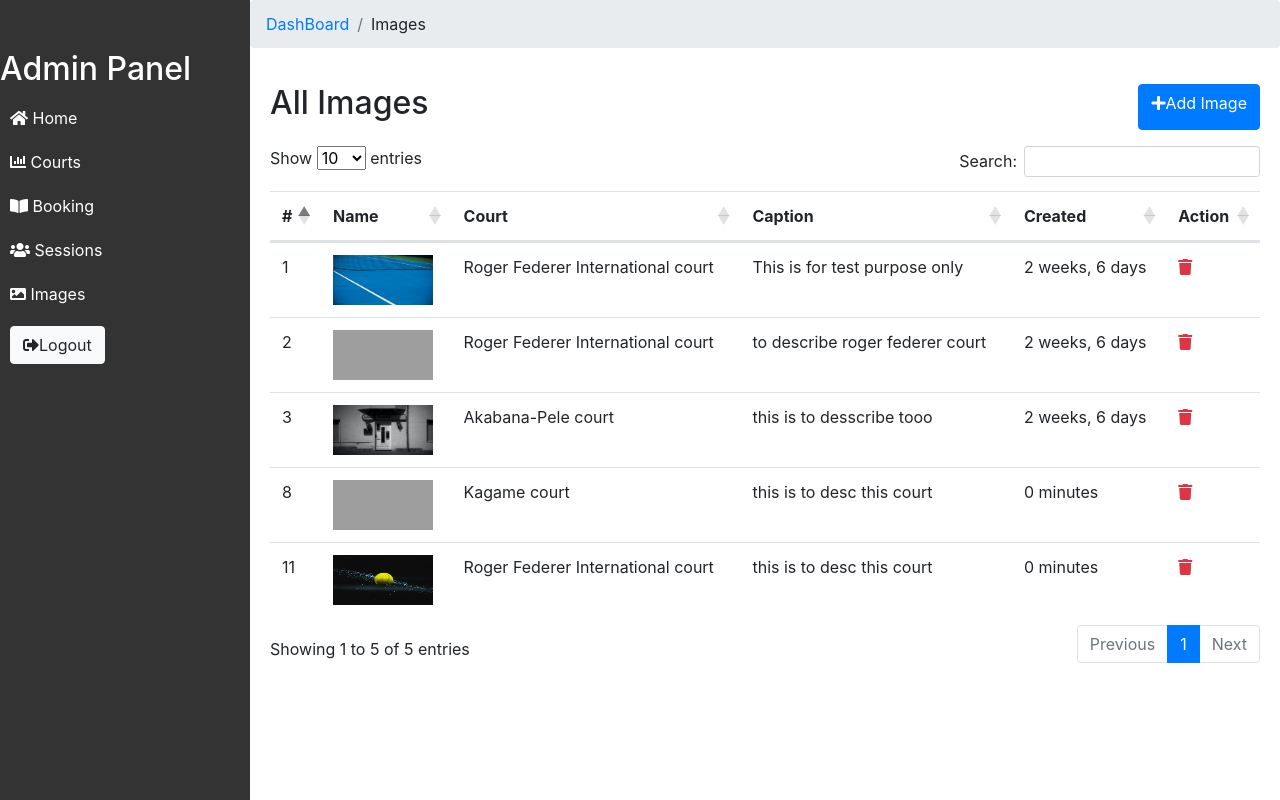
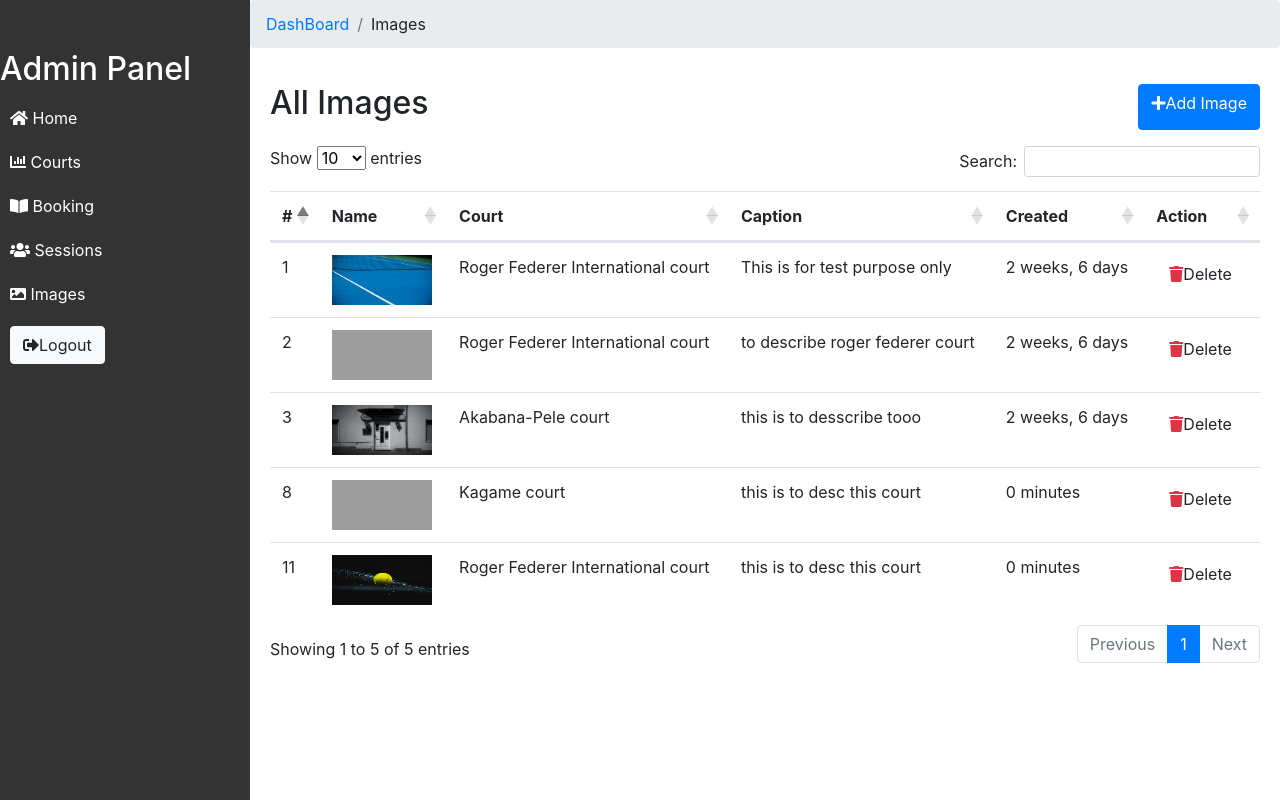
Before and after one commit to nrbrt2002/tenisCourtBookingSystem, a Django app: page /dashboard/images in a window 1280 px wide. Run offline with Django 5.2, Linux system fonts and the light colour scheme; a user stored in the database is signed in; data comes from the database, SQL or seed files in the repository; both versions use the stored data as it was after the commit; some libraries are stand-ins or nearby versions; grey boxes are pictures that could not be loaded.

Commit message:
added the delete uploaded file functionality when the object is deleted

```diff
--- a/App/models.py
+++ b/App/models.py
@@ -51,6 +51,9 @@ class Image(models.Model):
     caption = models.TextField()
     created_at = models.DateTimeField(auto_now_add=True)
 
+    def delete(self, *args, **kwargs):
+        self.name.delete()
+        super().delete(*args, **kwargs)
 
 class Sessions(models.Model):
     name = models.CharField(max_length=50, unique=True)
--- a/App/templates/App/admin/admin-images.html
+++ b/App/templates/App/admin/admin-images.html
@@ -19,7 +19,8 @@
     <div style="padding: 20px;">
         <div class="d-flex justify-content-between mb-3">
             <h2>All Images</h2>
-            <a href="" class="btn btn-primary" data-toggle="modal" data-target="#exampleModal"><i class="fas fa-plus"></i>Add Image</a>
+            <a href="" class="btn btn-primary" data-toggle="modal" data-target="#exampleModal"><i
+                    class="fas fa-plus"></i>Add Image</a>
         </div>
 
         <table class="table table-hover" id="myTable">
@@ -42,7 +43,12 @@
                     <td>{{image.court_id}}</td>
                     <td>{{image.caption}}</td>
                     <td>{{image.created_at | timesince}}</td>
-                    <td><a href="{% url 'delete-image' image.id %}"><i class="fas fa-trash text-danger"></i></a></td>
+                    <td>
+                        <form method="post" action="{% url 'delete-image' image.id %}">
+                            {% csrf_token %}
+                            <button type="submit" class="btn"><i class="fas fa-trash text-danger"> </i>Delete</button>
+                        </form>
+                    </td>
                 </tr>
                 {% endfor%}
             </tbody>
--- a/App/urls.py
+++ b/App/urls.py
@@ -12,7 +12,7 @@ urlpatterns = [
     path('dashboard/bookings', views.bookings, name="admin-bookings"),
     path('dashboard/sessions', views.sessions, name="admin-sessions"),
     path('dashboard/images', views.images, name="admin-images"),
-    path('dashboard/images/<str:pk>/', views.deleteImage, name="delete-image"),
+    path('dashboard/images/<int:pk>/', views.deleteImage, name="delete-image"),
     path('dashboard/courts/<str:pk>/', views.changeAvailability, name="admin-courts-status"),
     # path('accounts/logout', views.logout, name="logout"),
     path("accounts/", include("django.contrib.auth.urls")),
--- a/App/views.py
+++ b/App/views.py
@@ -70,16 +70,11 @@ def images(request):
 
 @login_required
 def deleteImage(request, pk):
-   images = Image.objects.all()
-   form = AddImageForm()
-   if request.method == 'GET':
+   if request.method == 'POST':
       image = Image.objects.get(id=pk)
-      if os.path.exists(image.name):
-         os.remove(image.name)
       image.delete()
       messages.success(request, "Image Deleted Successfuly")
-      context = {'images': images, 'form': form}
-      return render(request, 'admin/admin-images.html', context)
+      return redirect('admin-images')
 
 @login_required
 def bookings(request):
```
Also changed, not shown: db.sqlite3, static/static/img/upload/kevin-mueller-Q-fL04RhuMg-unsplash.jpg (deleted). Lines whose indentation alone changed are shown as unchanged.
